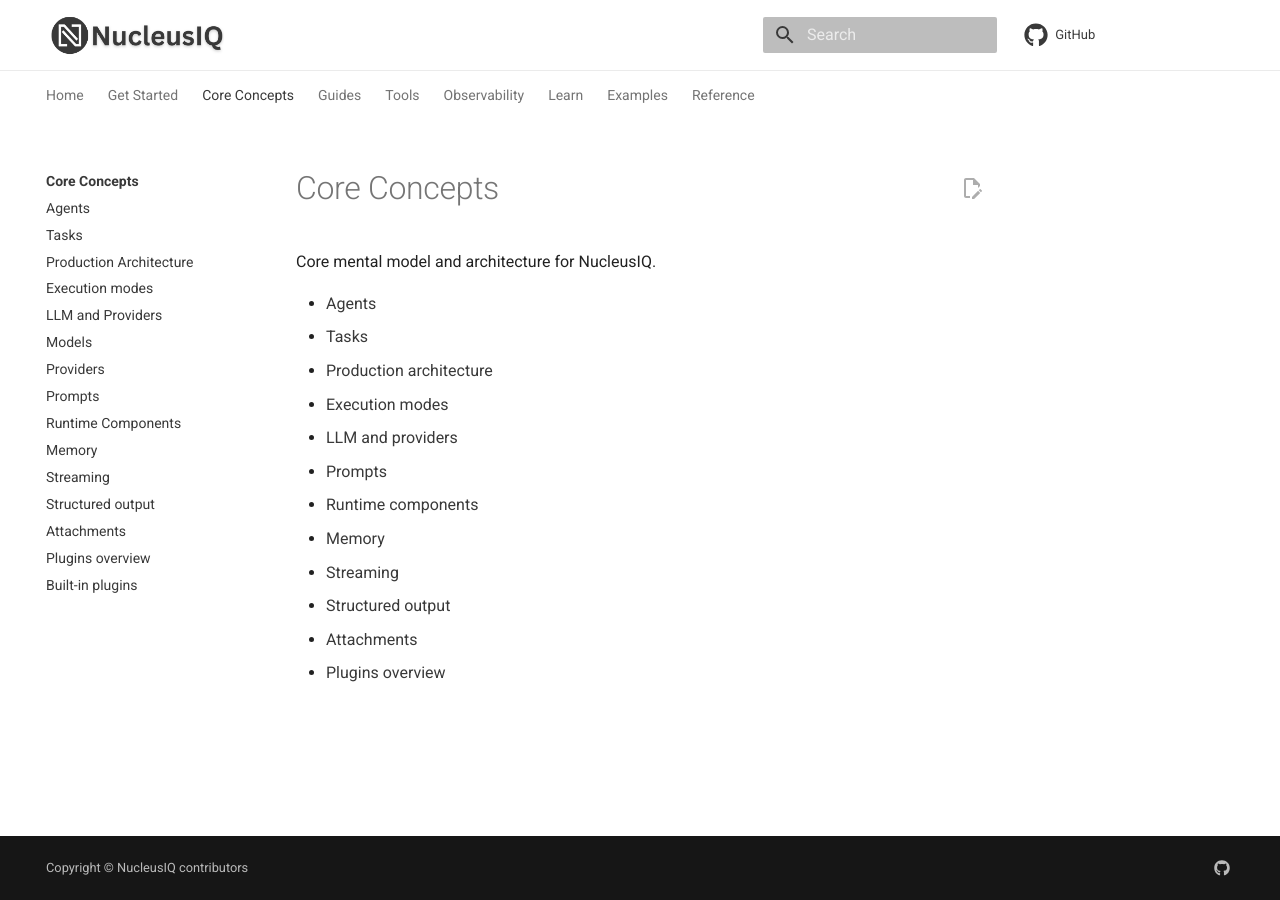
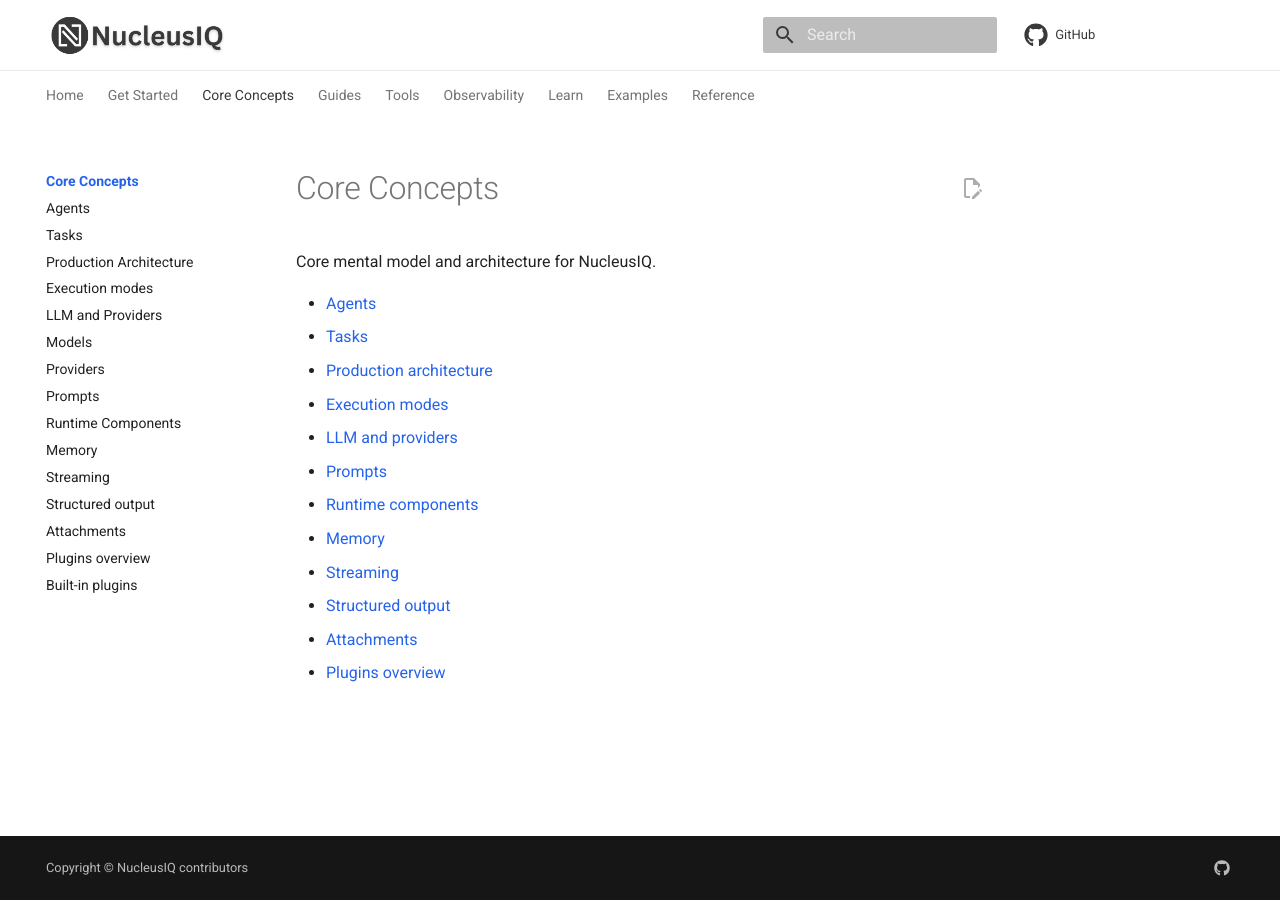
Before and after one commit to nucleusbox/nucleusiq-docs, an MkDocs documentation site: the page built from documentation/python/nucleusiq/core-concepts/index.md, in a window 1280 px wide. Built offline with MkDocs 1.6.1 and Material for MkDocs 9.7.7, drawn with Linux system fonts in a browser that asks for light colours; comment, search, counter and statistics services are not loaded.

Commit message:
updating link style

```diff
--- a/documentation/assets/stylesheets/extra.css
+++ b/documentation/assets/stylesheets/extra.css
@@ -39,13 +39,28 @@
   --nq-brand-soft: #4a4a4a;
 }
 
-/* Replace Material indigo with brand gray */
-[data-md-color-scheme="default"],
+/*
+ * Brand gray for chrome (header, primary UI). Keep content links a distinct color —
+ * using --nq-brand for .md-typeset a made links the same as body text ("invisible").
+ */
+[data-md-color-scheme="default"] {
+  --md-primary-fg-color: var(--nq-brand);
+  --md-primary-fg-color--light: var(--nq-brand-soft);
+  --md-primary-fg-color--dark: #2f2f2f;
+  /* Accent for tabs/buttons; body links use --md-typeset-a-color below */
+  --md-accent-fg-color: var(--nq-brand);
+  --md-typeset-a-color: #2563eb;
+  --md-typeset-a-color--hover: #1d4ed8;
+}
+
 [data-md-color-scheme="slate"] {
   --md-primary-fg-color: var(--nq-brand);
   --md-primary-fg-color--light: var(--nq-brand-soft);
   --md-primary-fg-color--dark: #2f2f2f;
-  --md-accent-fg-color: var(--nq-brand);
+  --md-accent-fg-color: #c4c4c4;
+  /* Light blue on dark — readable; dark gray links on slate were nearly invisible */
+  --md-typeset-a-color: #93c5fd;
+  --md-typeset-a-color--hover: #bfdbfe;
 }
 
 /* Header should be white with dark text */
@@ -109,11 +124,7 @@
   display: none !important;
 }
 
-/* Brand links and buttons */
-a,
-.md-typeset a {
-  color: var(--nq-brand);
-}
+/* Buttons keep brand; inline links use Material --md-typeset-a-color (set above) */
 
 .md-typeset .md-button--primary,
 .md-typeset .md-button {
```
